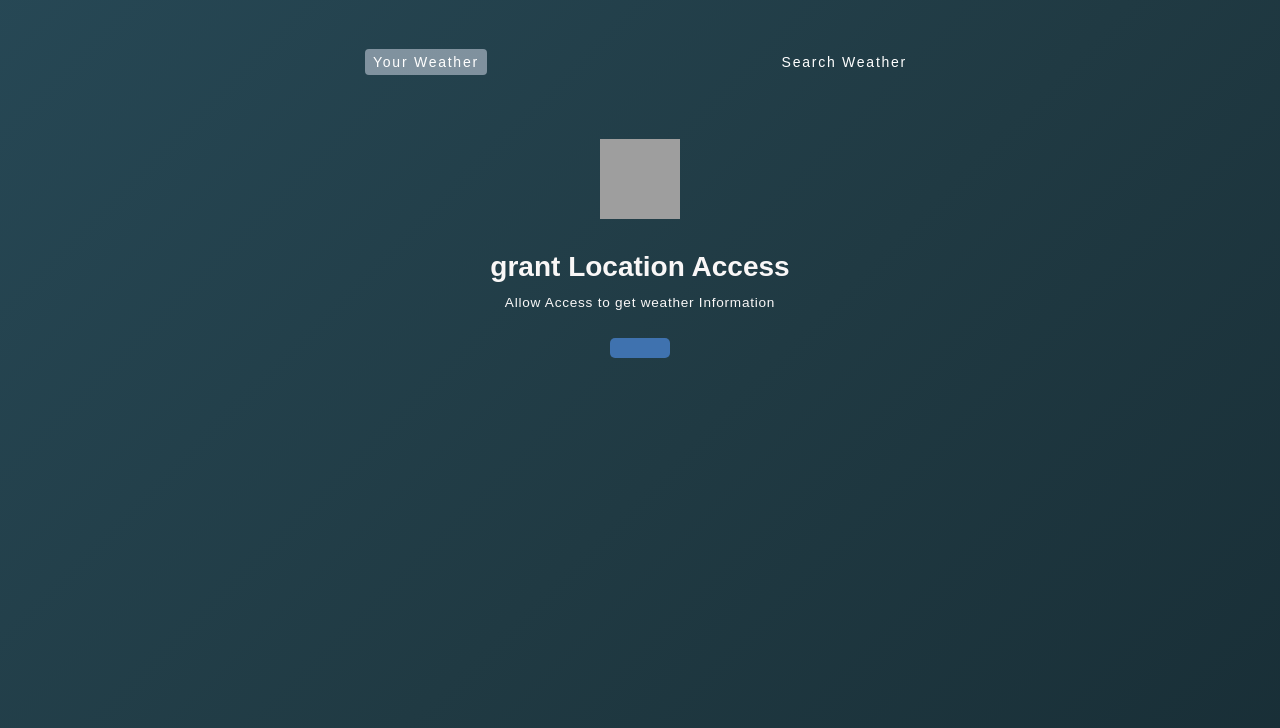
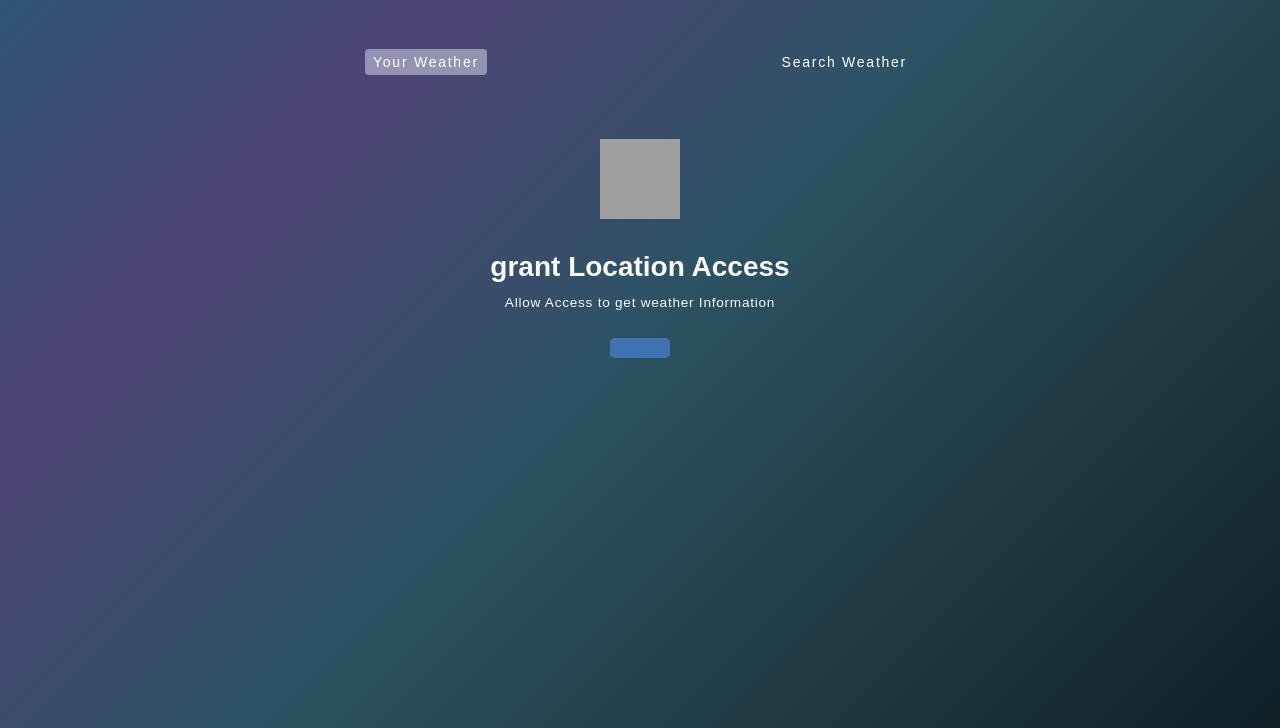
Before and after one commit to dsprajapat8959-lang/Weather-App, a plain HTML site: page index.html in a window 1280 px wide. Shown: the part 72-800 px from the top of the page. Drawn offline with Linux system fonts and the light colour scheme; grey boxes are pictures that could not be loaded.

Commit message:
Comment out background-size in gradient style
Comment out the background-size property in style.css

```diff
--- a/style.css
+++ b/style.css
@@ -19,7 +19,7 @@
 	color: var(--colorLight2);
 
     background: linear-gradient(-45deg,#0f2027,#203a43,#2c5364,#4e4376,#2b5876);
-	background-size: 400% 400%;
+	/* background-size: 400% 400%; */
     animation: gradientMove 10s ease infinite;
 
 }
```
